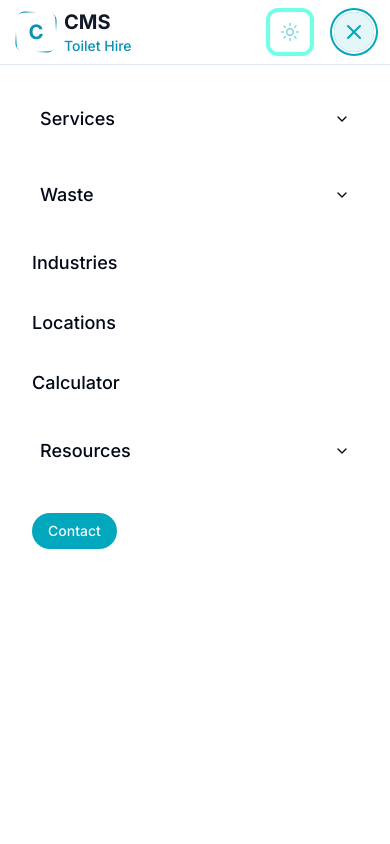
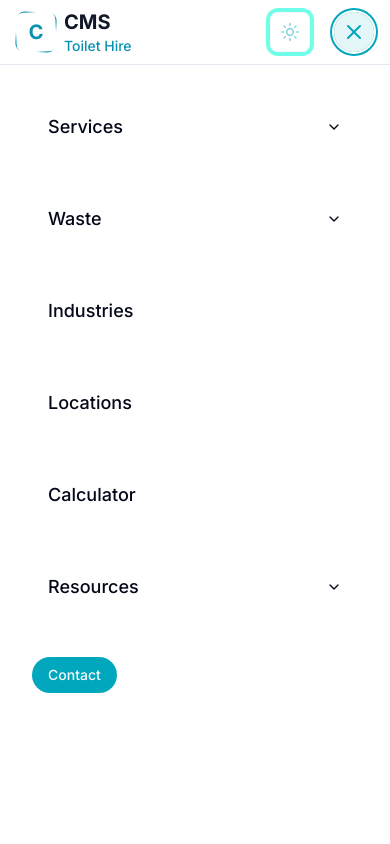
Before and after one commit to LammieJ/CMS, a Next.js app: page / in a window 390 px wide. Both pictures are taken after a click on the button "Toggle menu". Shown: the top 844 px of the page. Built offline with nearby package versions, Linux system fonts and the light colour scheme.

Commit message:
fix: increase mobile menu touch targets for better usability

```diff
--- a/src/components/layout/navigation-menu.tsx
+++ b/src/components/layout/navigation-menu.tsx
@@ -242,7 +242,7 @@ export function Header() {
                       onClick={() => setActiveDropdown(prev => prev === item.href ? null : item.href)}
                       className={cn(
                         "flex w-full items-center justify-between text-lg font-medium text-foreground hover:text-primary transition-all duration-200",
-                        "py-4 px-6 rounded-lg hover:bg-primary/5",
+                        "py-6 px-8 rounded-lg hover:bg-primary/5",
                         "focus:outline-none focus:ring-2 focus:ring-primary focus:ring-offset-2",
                         activeDropdown === item.href && "text-primary bg-primary/5"
                       )}
@@ -260,7 +260,7 @@ export function Header() {
                             key={subItem.href}
                             href={subItem.href}
                             onClick={closeMenu}
-                            className="block w-full text-left py-3 px-6 text-sm text-foreground hover:text-primary hover:bg-primary/5 rounded-lg"
+                            className="block w-full text-left py-5 px-8 text-sm text-foreground hover:text-primary hover:bg-primary/5 rounded-lg"
                           >
                             {subItem.label}
                           </Link>
@@ -274,7 +274,7 @@ export function Header() {
                     onClick={closeMenu}
                     className={cn(
                       "block w-full text-left text-lg font-medium text-foreground hover:text-primary transition-all duration-200",
-                      "py-2 px-4 rounded-lg hover:bg-primary/5",
+                      "py-6 px-8 rounded-lg hover:bg-primary/5",
                       "focus:outline-none focus:ring-2 focus:ring-primary focus:ring-offset-2",
                       pathname === item.href && "text-primary"
                     )}
```
